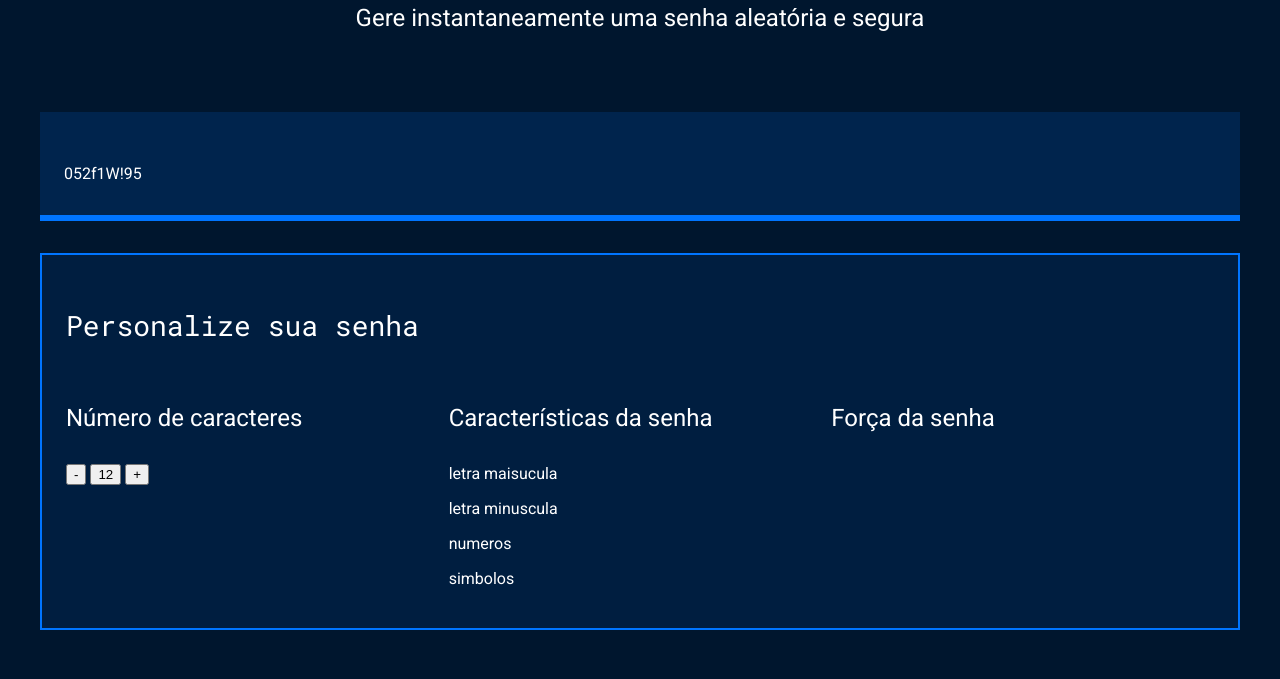
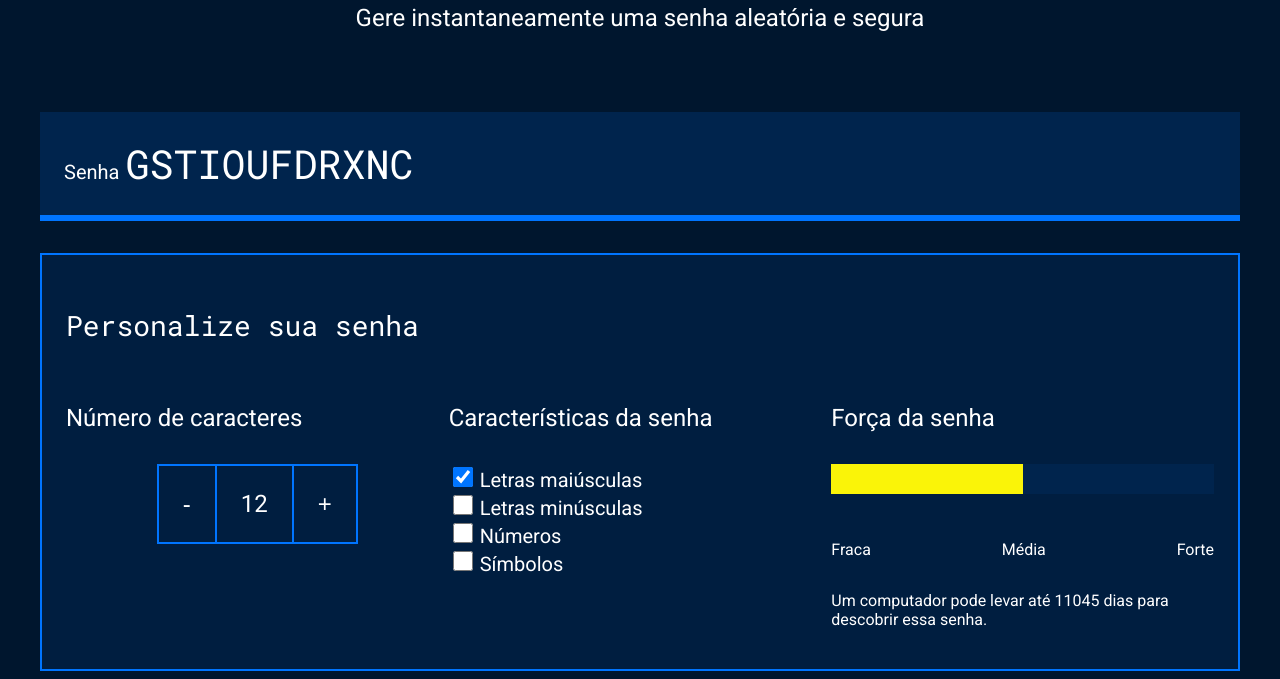
Before and after one commit to Enzo-nz/gerador-de-senhas, a plain HTML site: page index.html in a window 1280 px wide. Shown: the part 214-893 px from the top of the page. Before the commit the page ends 852 px from the top, so only its background shows below. Drawn offline with Linux system fonts and the light colour scheme.

Commit message:
13.08
...............

```diff
--- a/index.html
+++ b/index.html
@@ -16,31 +16,54 @@
             <h3 class="titulo-secundario">Gere instantaneamente uma senha aleatória e segura</h3>
         </div>
         <div class="conteudo-senha">
-            <label for="senha">052f1W!95</label>
-            <input name="senha" type="text" id="campo-senha">
+            <label for="senha">Senha</label>
+            <input name="senha" type="text" id="campo-senha" readonly>
         </div>
         <div class="parametro">
             <h3 class="parametro-titulo">Personalize sua senha</h3>
             <div class="parametro-coluna__senha">
                 <div class="parametro-senha">
                     <h4 class="parametro-senha__titulo">Número de caracteres</h4>
-                    <button class="botao um">-</button>
-                    <button class="botao dois">12</button>
-                    <button class="botao um">+</button>
+                    <div class="parametro-senha-botoes">
+                        <button class="parametro-senha__botao">-</button>
+                        <p class="parametro-senha__texto">12</p>
+                        <button class="parametro-senha__botao">+</button>
+                    </div>
                 </div>
                 <div class="parametro-senha">
                     <h4 class="parametro-senha__titulo">Características da senha</h4>
-                    <p>letra maisucula</p>
-                    <p>letra minuscula</p>
-                    <p>numeros</p>
-                    <p>simbolos</p>
+                    <div class="parametro-senha-checkbox">
+                        <input name="maiusculo" type="checkbox" class="checkbox" checked>
+                        <label for="maiusculo">Letras maiúsculas</label>
+                    </div>
+                    <div class="parametro-senha-checkbox">
+                        <input name="minusculo" type="checkbox" class="checkbox">
+                        <label for="minusculo">Letras minúsculas</label>
+                    </div>
+                    <div class="parametro-senha-checkbox">
+                        <input name="numero" type="checkbox" class="checkbox">
+                        <label for="numero">Números</label>
+                    </div>
+                    <div class="parametro-senha-checkbox">
+                        <input name="simbolo" type="checkbox" class="checkbox">
+                        <label for="simbolo">Símbolos</label>
+                    </div>
                 </div>
                 <div class="parametro-senha">
                     <h4 class="parametro-senha__titulo">Força da senha</h4>
+                    <div class="barra"></div>
+                    <div class="forca fraca"></div>
+                    <div class="parametro-senha-textos">
+                        <p>Fraca</p>
+                        <p>Média</p>
+                        <p>Forte</p>
+                    </div>
+                    <p class="entropia"></p>
                 </div>
             </div>
         </div>
     </section>
+    <script src="main.js"></script>
 </body>
 
 </html>
--- a/main.js
+++ b/main.js
@@ -1,84 +1,77 @@
 const numeroSenha = document.querySelector('.parametro-senha__texto');
 let tamanhoSenha = 12;
 numeroSenha.textContent = tamanhoSenha;
-const letrasMaiusculas = 'ABCDEFGHIJKLMNOPQRSTUVWXYZ';
-const letrasMinusculas = 'abcdefghijklmnopqrstuvwxyz';
+const letrasMaiusculas = 'ABCDEFGHIJKLMNOPQRSTUVXYWZ';
+const letrasMinusculas = 'abcdefghijklmnopqrstuvxywz';
 const numeros = '0123456789';
-const simbolos = '!*#@?%';
-numeroSenha = document .querySelectorAll('.parametro-senha__botao');
+const simbolos = '!@%*?';
+const botoes = document.querySelectorAll('.parametro-senha__botao');
 const campoSenha = document.querySelector('#campo-senha');
-const checkbox = document.querySelector('.checkbox');
+const checkbox = document.querySelectorAll('.checkbox');
 const forcaSenha = document.querySelector('.forca');
 
 botoes[0].onclick = diminuiTamanho;
 botoes[1].onclick = aumentaTamanho;
 
 function diminuiTamanho() {
-    if(tamanhoSenha> 1) {
-        //tamanhoSenha = tamanhoSenha-1;
+    if (tamanhoSenha > 1) {
+        // tamanhoSenha = tamanhoSenha-1;
         tamanhoSenha--;
     }
-
+    numeroSenha.textContent = tamanhoSenha;
+    geraSenha();
+}
+function aumentaTamanho() {
+    if (tamanhoSenha < 20) {
+        // tamanhoSenha = tamanhoSenha+1;
+        tamanhoSenha++;
+    }
     numeroSenha.textContent = tamanhoSenha;
     geraSenha();
 }
 
-function aumentaTamanho(){
-    if(tamanhoSenha> 20){
-        tamanhoSenha++;
+for (i = 0; i < checkbox.length; i++) {
+    checkbox[i].onclick = geraSenha;
 }
-    numeroSenha.textContent = tamanhoSenha;
+
 geraSenha();
+
+function geraSenha() {
+    let alfabeto = '';
+    if (checkbox[0].checked) {
+        alfabeto = alfabeto + letrasMaiusculas;
+    }
+    if (checkbox[1].checked) {
+        alfabeto = alfabeto + letrasMinusculas;
+    }
+    if (checkbox[2].checked) {
+        alfabeto = alfabeto + numeros;
+    }
+    if (checkbox[3].checked) {
+        alfabeto = alfabeto + simbolos;
+    }
+    let senha = '';
+    for (let i = 0; i < tamanhoSenha; i++) {
+        let numeroAleatorio = Math.random() * alfabeto.length;
+        numeroAleatorio = Math.floor(numeroAleatorio);
+        senha = senha + alfabeto[numeroAleatorio];
+    }
+    campoSenha.value = senha;
+    classificaSenha(alfabeto.length);
 
 }
 
-for (i = 0; i <checkbox.length; i ++){
-    checkbox[i].onclick = geraSenha;
-}
-
-function geraSenha(){
-    let alfabeto = "";
-    if (checkbox [0].checked); {
-        alfabeto = alfabeto + letrasMaiusculas;
-
-    }
-
-    if(checkbox[1].checked); {
-    alfabeto = alfabeto + letrasMinusculas;
-    }
-
-    if(checkbox[2].checked); {
-        alfabeto = alfabeto + simbolos;
-    }
-
-    if(checkbox[3].checked); {
-        alfabeto = alfabeto + numeros;
-    }
-
-
-
-    let senha = '';
-    for(let i = 0; i < tamanhoSenha;i++);
-    let numeroAleatorio = Math.random()*letrasMaiusculas.length;
-    numeroAleatorio = Math.floor(numeroAleatorio);
-    senha = senha + letrasMaiusculas(numeroAleatorio);
-
-    campoSenha.value = senha;
-    classificaSenha();
-}
-
-function classificaSenha(tamanhoAlfabeto);
-let entropia = tamanhoSenha*Math.log2(tamanhoAlfabeto);
+function classificaSenha(tamanhoAlfabeto) {
+    let entropia = tamanhoSenha * Math.log2(tamanhoAlfabeto);
     console.log(entropia);
     forcaSenha.classList.remove('fraca', 'media', 'forte');
-if(entropia>57){
+    if (entropia > 57) {
         forcaSenha.classList.add('forte');
-} else if (entropia>35&&entropia<57){
+    } else if (entropia > 35 && entropia < 57) {
         forcaSenha.classList.add('media');
-} else if(entropia<=35);
+    } else if (entropia <= 35) {
         forcaSenha.classList.add('fraca');
-{
-
+    }
     const valorEntropia = document.querySelector('.entropia');
-valorEntropia.textContext = 2**Math.floor(entropia)/(100e6*60*60*24);
-}2
+    valorEntropia.textContent = "Um computador pode levar até " + Math.floor(2 ** entropia / (100e6 * 60 * 60 * 24)) + " dias para descobrir essa senha.";
+}
--- a/style.css
+++ b/style.css
@@ -1,6 +1,6 @@
 @import url('https://fonts.googleapis.com/css2?family=Roboto&family=Roboto+Mono&display=swap');
 
-:root{
+:root {
     --branco: white;
     --cor-de-fundo: #00162E;
     --fundo-senha: #00244D;
@@ -10,38 +10,38 @@
     --roboto-mono: 'Roboto Mono', monospace;
 }
 
-*{
+* {
     font-weight: 400;
 }
 
-body{
+body {
     color: var(--branco);
     background-color: var(--cor-de-fundo);
     font-family: var(--roboto);
 }
 
-.titulo-principal{
+.titulo-principal {
     font-family: var(--roboto-mono);
     font-size: 32px;
 }
 
-.titulo-secundario{
+.titulo-secundario {
     font-size: 24px;
 }
 
-.conteudo-titulo{
+.conteudo-titulo {
     text-align: center;
     margin-top: 80px;
 }
 
-.conteudo-senha{
+.conteudo-senha {
     margin-top: 80px;
     background: var(--fundo-senha);
     padding: 24px;
     border-bottom: 6px solid var(--borda);
 }
 
-#campo-senha{
+#campo-senha {
     background-color: var(--fundo-senha);
     border: none;
     color: var(--branco);
@@ -50,41 +50,48 @@ body{
     width: 70%;
 }
 
-#campo-senha:focus{
+#campo-senha:focus {
     outline: none;
 }
 
-.conteudo{
+.conteudo {
     max-width: 1200px;
     margin: 0 auto;
 }
 
-.parametro{
+.parametro {
     background-color: var(--fundo-texto);
     border: 2px solid var(--borda);
     margin-top: 32px;
     padding: 24px;
 }
 
-.parametro-titulo{
+.parametro-titulo {
     font-family: var(--roboto-mono);
     font-size: 28px;
 }
 
-.parametro-senha__titulo{
-    font-size:24px;
+.parametro-senha__titulo {
+    font-size: 24px;
 }
 
-.parametro-coluna__senha{
+.parametro-coluna__senha {
     display: flex;
     flex-direction: column;
     justify-content: center;
 }
-.parametro-senha{
+
+.parametro-senha {
     width: 50%;
     margin: 0 auto;
 }
-.parametro-senha__botao{
+
+.parametro-senha-botoes {
+    display: flex;
+    justify-content: center;
+}
+
+.parametro-senha__botao {
     background-color: var(--fundo-texto);
     color: var(--branco);
     border: 2px solid var(--borda);
@@ -92,21 +99,60 @@ body{
     font-size: 24px;
     cursor: pointer;
 }
-.parametro-senha__texto{
+
+.parametro-senha__texto {
     padding: 24px;
     border-top: 2px solid var(--borda);
     border-bottom: 2px solid var(--borda);
-    padding: 24px;
-    margin: 0px;
+    margin: 0;
     font-size: 24px;
-    background-color: var(--fundo-texto);
-    color: var(--branco);
-    border: 2px solid var(--borda);
 }
 
+label {
+    font-size: 20px;
+}
+
+.checkbox {
+    width: 20px;
+    height: 20px;
+    cursor: pointer;
+}
+
+.barra {
+    background-color: var(--fundo-senha);
+    height: 30px;
+    width: 100%;
+}
+
+.forca {
+    height: 30px;
+    position: relative;
+    bottom: 30px;
+}
+
+.fraca {
+    width: 25%;
+    background-color: #E71B32;
+}
+
+.media {
+    background-color: #FAF408;
+    width: 50%;
+}
+
+.forte {
+    background-color: #00FF85;
+    width: 100%;
+}
+
+.parametro-senha-textos {
+    display: flex;
+    justify-content: space-between;
+}
+
+
 @media screen and (min-width: 768px) {
-    .parametro-coluna__senha{
+    .parametro-coluna__senha {
         flex-direction: row;
-
     }
 }
```
Lines whose indentation alone changed are shown as unchanged.
